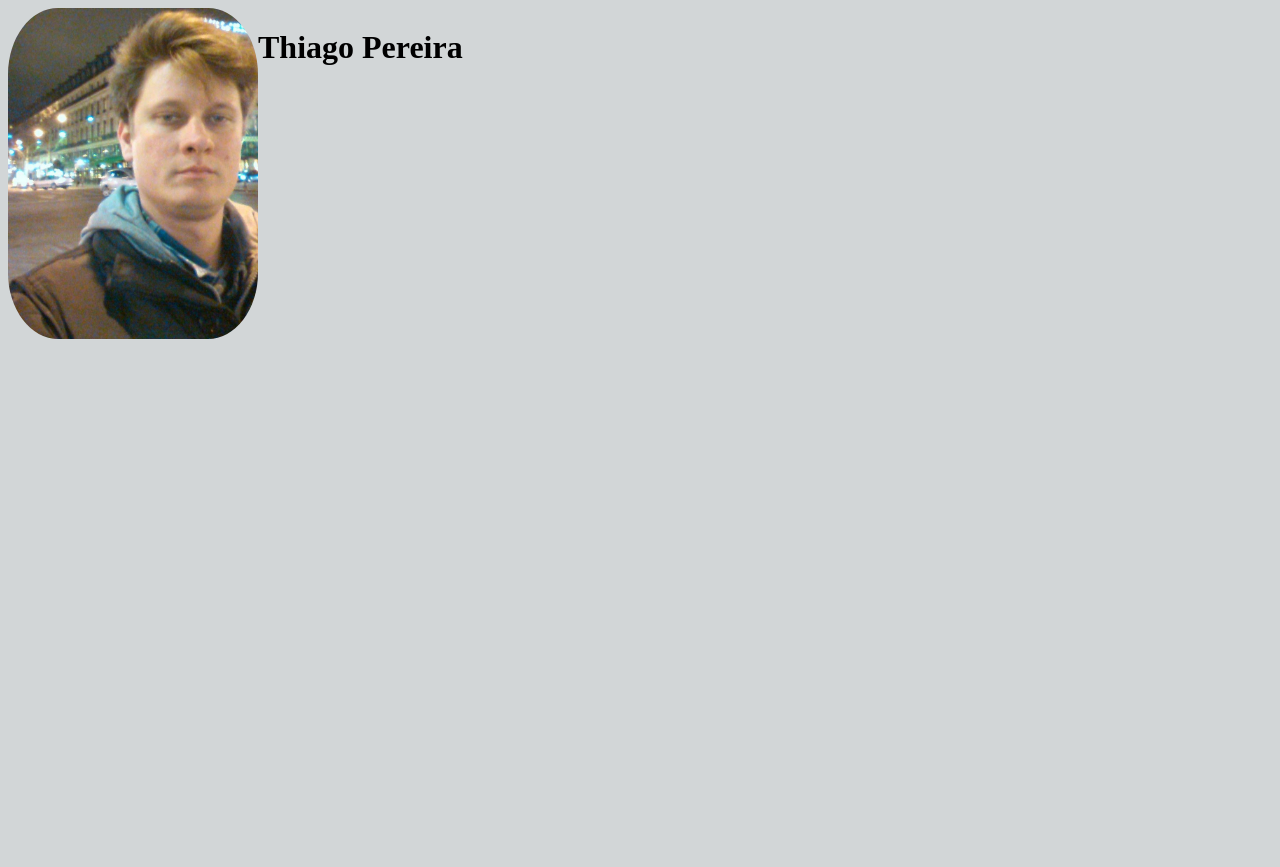
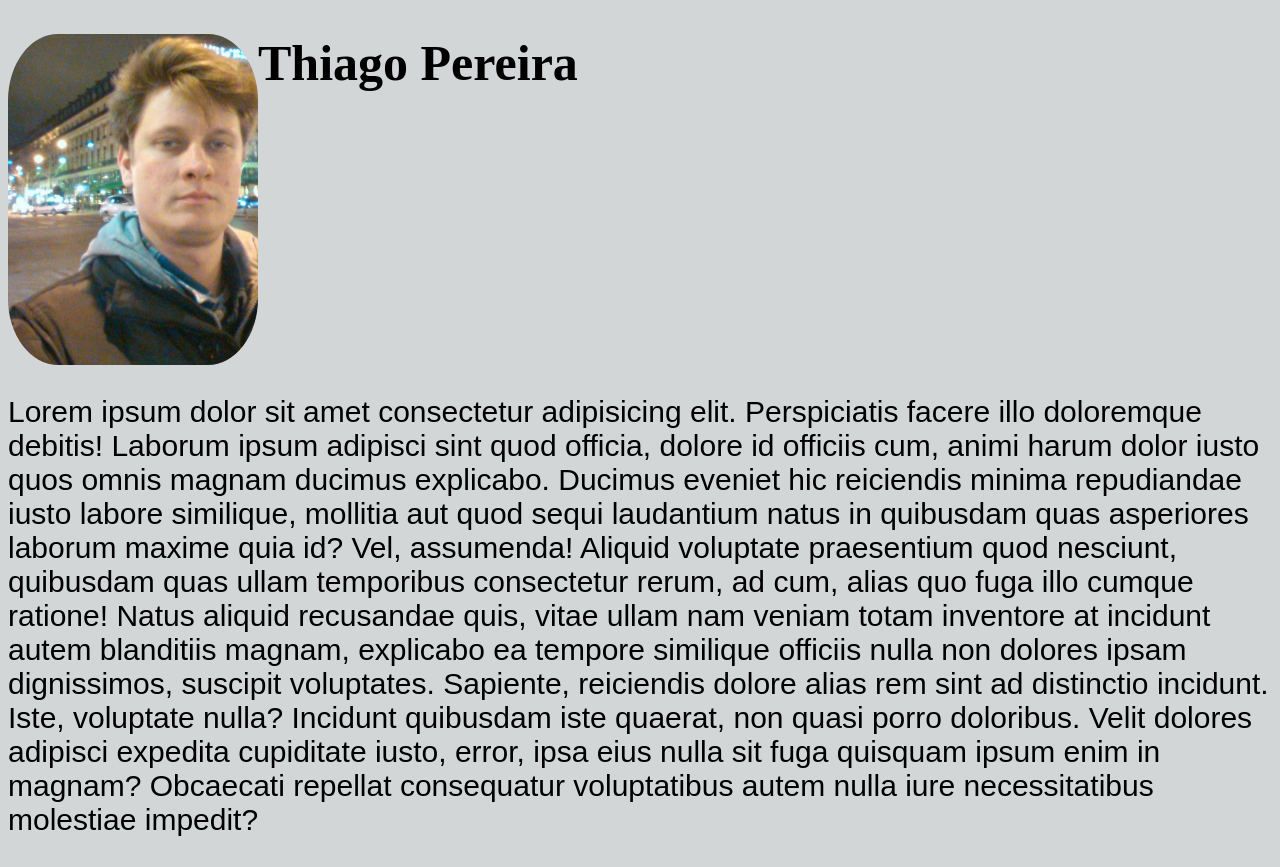
Before and after one commit to titi0001/thiago-pereira.github.io, a plain HTML site: page index.html in a window 1280 px wide. Before the commit the page ends 800 px from the top, so only its background shows below. Drawn offline with Linux system fonts and the light colour scheme.

Commit message:
link css no HTML

```diff
--- a/index.html
+++ b/index.html
@@ -1,14 +1,31 @@
 <!DOCTYPE html>
 <html lang="pt-br">
+
 <head>
     <meta charset="UTF-8">
     <title>Thiago Pereira -Portifolio GitHub</title>
-    <link rel="stylesheet" type="text/css" href="style.css">
+    <link rel="stylesheet" type="text/css" href="style.css"> <!-- link pra folha CSS -->
 </head>
+
 <body>
-    <img src="imagens/eu-italia-1.jpg"  width="250px">
-    <h1>Thiago Pereira</h1>
+        <img id="eu" src="imagens/eu-italia-1.jpg" width="250px">
+        <h1 id="thiago">Thiago Pereira</h1>
 
+    <div class="paragrafos">
+        <p>Lorem ipsum dolor sit amet consectetur adipisicing elit. Perspiciatis facere illo doloremque debitis! Laborum
+            ipsum adipisci sint quod officia, dolore id officiis cum, animi harum dolor iusto quos omnis magnam ducimus
+            explicabo. Ducimus eveniet hic reiciendis minima repudiandae iusto labore similique, mollitia aut quod sequi
+            laudantium natus in quibusdam quas asperiores laborum maxime quia id? Vel, assumenda! Aliquid voluptate
+            praesentium quod nesciunt, quibusdam quas ullam temporibus consectetur rerum, ad cum, alias quo fuga illo
+            cumque ratione! Natus aliquid recusandae quis, vitae ullam nam veniam totam inventore at incidunt autem
+            blanditiis magnam, explicabo ea tempore similique officiis nulla non dolores ipsam dignissimos, suscipit
+            voluptates. Sapiente, reiciendis dolore alias rem sint ad distinctio incidunt. Iste, voluptate nulla?
+            Incidunt quibusdam iste quaerat, non quasi porro doloribus. Velit dolores adipisci expedita cupiditate
+            iusto, error, ipsa eius nulla sit fuga quisquam ipsum enim in magnam? Obcaecati repellat consequatur
+            voluptatibus autem nulla iure necessitatibus molestiae impedit?
+        </p>
+    </div>
 
 </body>
+
 </html>
--- a/style.css
+++ b/style.css
@@ -1,8 +1,22 @@
 body{
     background-color: rgba(63, 81, 85, 0.233);
 }
-img , h1 {
+#eu {
     border-radius: 20%;
-    display: inline-block;
     float: left;
 }
+#thiago{
+    text-align: left;
+    font-size: 50px;
+}
+
+.paragrafos {
+    font-family: Arial, Helvetica, sans-serif;
+    font-size: 30px;
+    float: left;
+    text-align: left;
+    overflow-y: auto;
+
+
+
+}
```
